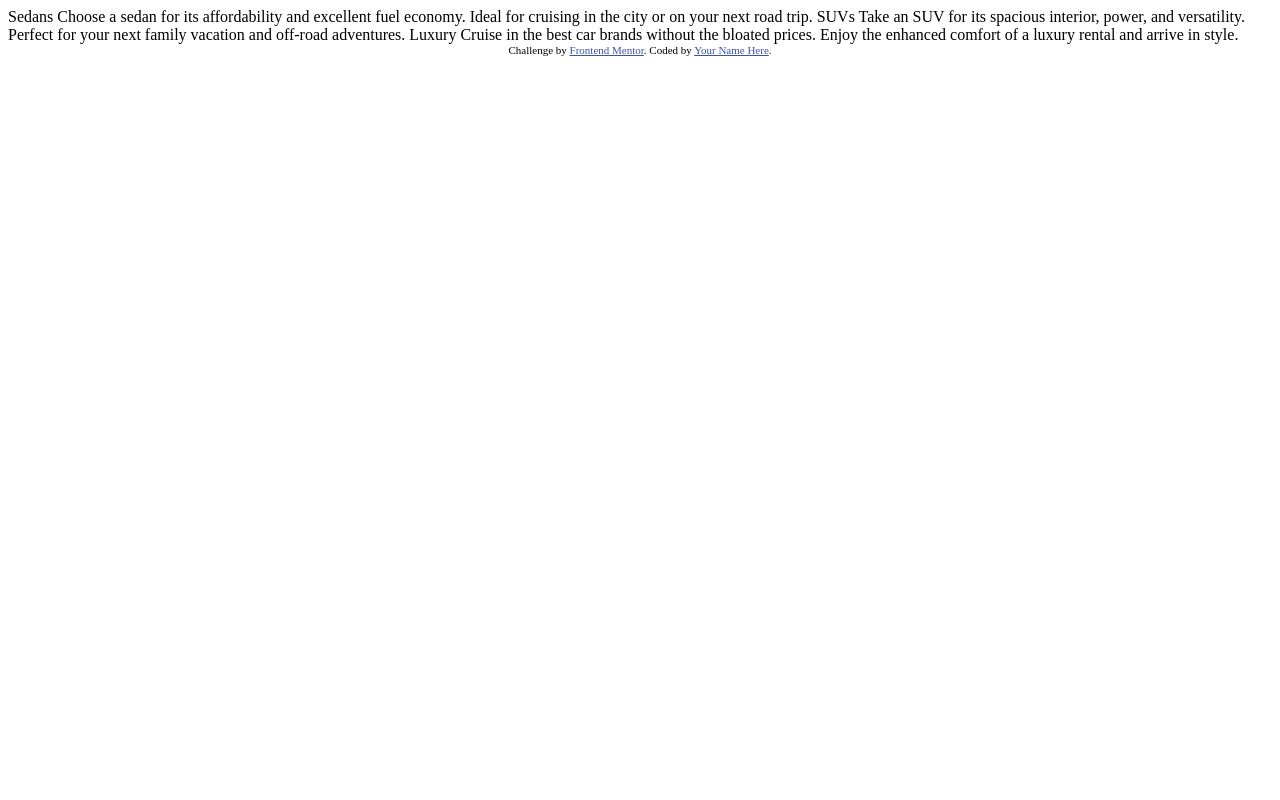
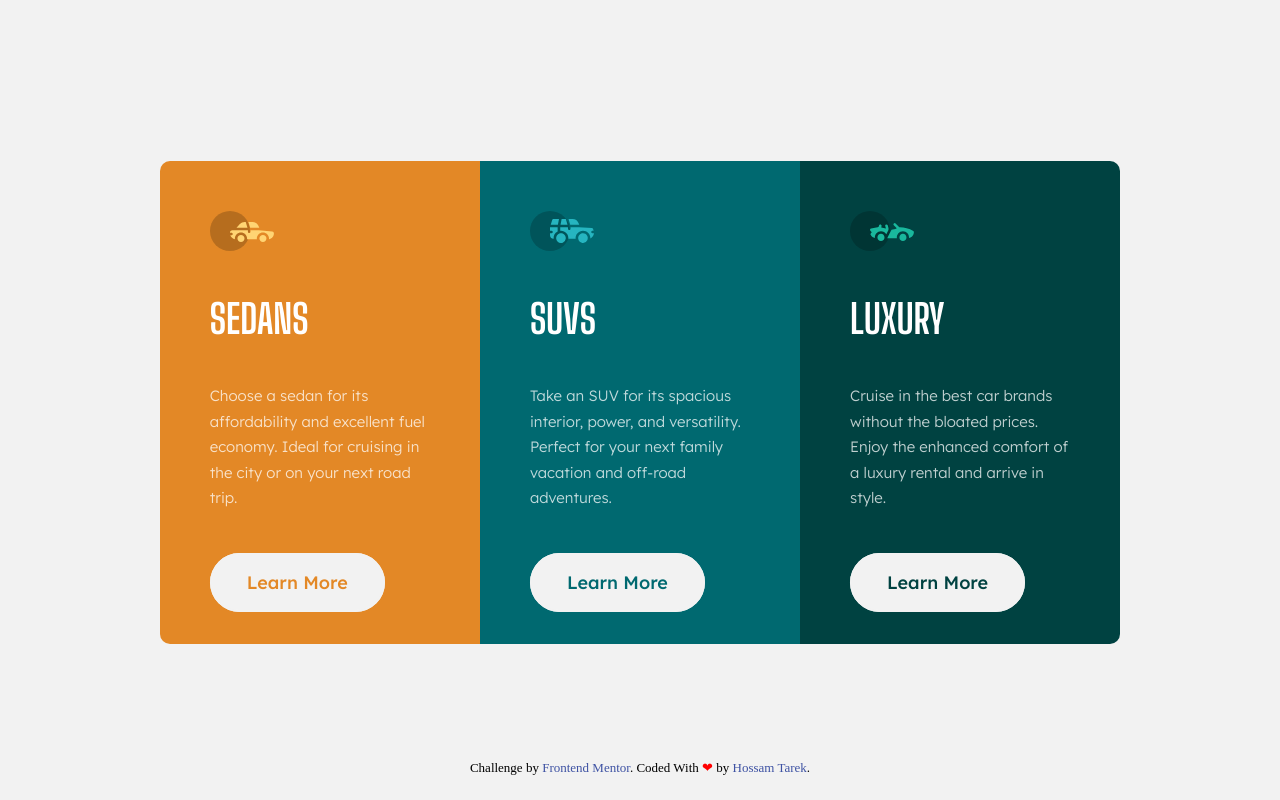
Before and after one commit to hossam4444/3-column-preview-card, a plain HTML site: page index.html in a window 1280 px wide. Drawn offline with Linux system fonts and the light colour scheme.

Commit message:
Uploading The Finished Project Files

```diff
--- /dev/null
+++ b/css/style.css
@@ -0,0 +1,106 @@
+* {
+  -webkit-box-sizing: border-box;
+  -moz-box-sizing: border-box;
+  -o-box-sizing:border-box;
+  box-sizing: border-box;
+}
+body {
+  margin: 0;
+  padding: 0;
+  background-color: var(--Very-light-gray);
+}
+:root {
+  --Bright-orange:hsl(31, 77%, 52%);
+  --Dark-cyan: hsl(184, 100%, 22%);
+  --Very-dark-cyan: hsl(179, 100%, 13%);
+  --paragraphs-color: hsla(0, 0%, 100%, 0.75);
+  --Very-light-gray:hsl(0, 0%, 95%); /* background, headings, buttons  */
+   --fs: 15px; /* Body Copy Font Size */
+}
+.container {
+  min-height: 95vh;
+  display: flex;
+  justify-content: center;
+  align-items: center;
+}
+.container .cards {
+  display: grid;
+  grid-template-columns: repeat(auto-fill, minmax(300px, 1fr));
+  border-radius: 10px;
+  margin: 50px 20px 5px;
+  color: white;
+  overflow: hidden;
+}
+.container .cards .card {
+  padding: 50px;
+}
+.container .cards .sedans {
+  background-color:var(--Bright-orange);
+}
+.container .cards .sedans a {
+  color:var(--Bright-orange);
+}
+.container .cards .sedans a:hover {
+  background-color:var(--Bright-orange);
+}
+.container .cards .suvs {
+  background-color:var(--Dark-cyan);
+}
+.container .cards .suvs a {
+  color:var(--Dark-cyan);
+}
+.container .cards .suvs a:hover {
+  background-color:var(--Dark-cyan);
+}
+.container .cards .luxury {
+  background-color:var(--Very-dark-cyan);
+}
+.container .cards .luxury a {
+  color:var(--Very-dark-cyan);
+}
+.container .cards .luxury a:hover {
+  background-color:var(--Very-dark-cyan);
+}
+.container .cards .card h2 {
+  font-size: 40px;
+  font-family: 'Big Shoulders Display', sans-serif;
+  font-weight: 700;
+  margin: 40px 0;
+  text-transform: uppercase;
+}
+.container .cards .card p {
+  font-size: var(--fs);
+  line-height: 1.7;
+  margin-bottom: 60px;
+  font-family: 'Lexend Deca', sans-serif;
+  font-weight: 300;
+  color: var(--paragraphs-color,hsla(0, 0%, 100%, 0.75));
+}
+.container .cards .card a {
+  background-color: var(--Very-light-gray);
+  border: 2px solid var(--Very-light-gray);
+  padding: 16px 35px;
+  border-radius: 30px;
+  text-decoration: none;
+  font-size: 18px;
+  font-family: 'Lexend Deca', sans-serif;
+  font-weight: 500;
+  transition: 0.3s;
+}
+.container .cards .card a:hover {
+  color: white;
+}
+.attribution {
+  font-size: 13px;
+  text-align: center;
+  padding-bottom: 10px;
+}
+@media (max-width:767px) {
+  .attribution {
+    padding: 20px;
+  }
+}
+.attribution a {
+  color: hsl(228, 45%, 44%);
+  text-decoration: none;
+}
--- a/index.html
+++ b/index.html
@@ -1,36 +1,66 @@
 <!DOCTYPE html>
 <html lang="en">
+
 <head>
   <meta charset="UTF-8">
-  <meta name="viewport" content="width=device-width, initial-scale=1.0"> <!-- displays site properly based on user's device -->
+  <meta name="viewport" content="width=device-width, initial-scale=1.0">
+  <!-- displays site properly based on user's device -->
+  <!-- Font -->
+  <link rel="stylesheet" href="">
+  <!-- Start Google Fonts -->
+  <link rel="preconnect" href="https://fonts.googleapis.com">
+  <link rel="preconnect" href="https://fonts.gstatic.com" crossorigin>
+  <link
+    href="https://fonts.googleapis.com/css2?family=Big+Shoulders+Display:wght@100;300;500;700;900&family=Cairo:wght@300;400;700&family=Open+Sans+Condensed:wght@300&display=swap"
+    rel="stylesheet">
 
+  <link rel="preconnect" href="https://fonts.googleapis.com">
+  <link rel="preconnect" href="https://fonts.gstatic.com" crossorigin>
+  <link
+    href="https://fonts.googleapis.com/css2?family=Big+Shoulders+Display:wght@100;300;500;700;900&family=Cairo:wght@300;400;700&family=Lexend+Deca:wght@300;500;700;900&family=Open+Sans+Condensed:wght@300&display=swap"
+    rel="stylesheet">
+    <!-- End Google Fonts -->
   <link rel="icon" type="image/png" sizes="32x32" href="./images/favicon-32x32.png">
+  <link rel="stylesheet" href="css/style.css">
+  <title>Frontend Mentor | 3-column preview card component</title>
+</head>
 
-  <title>Frontend Mentor | 3-column preview card component</title>
-
-  <!-- Feel free to remove these styles or customise in your own stylesheet 👍 -->
-  <style>
-    .attribution { font-size: 11px; text-align: center; }
-    .attribution a { color: hsl(228, 45%, 44%); }
-  </style>
-</head>
 <body>
-
-  Sedans
+  <div class="container">
+    <div class="cards">
+      <div class="card sedans">
+        <img src="images/icon-sedans.svg" alt="icon-sedans.svg is Missing">
+        <h2>Sedans</h2>
+        <p>
           Choose a sedan for its affordability and excellent fuel economy. Ideal for cruising in the city
           or on your next road trip.
-
-  SUVs
+        </p>
+        <a href="#">Learn More</a>
+      </div>
+      <div class="card suvs">
+        <img src="images/icon-suvs.svg" alt="icon-suvs.svg is Missing">
+        <h2>SUVs</h2>
+        <p>
           Take an SUV for its spacious interior, power, and versatility. Perfect for your next family vacation
           and off-road adventures.
-
-  Luxury
+        </p>
+        <a href="#">Learn More</a>
+      </div>
+      <div class="card luxury">
+        <img src="images/icon-luxury.svg" alt="icon-luxury.svg is Missing">
+        <h2>Luxury</h2>
+        <p>
           Cruise in the best car brands without the bloated prices. Enjoy the enhanced comfort of a luxury
           rental and arrive in style.
-
+        </p>
+        <a href="#">Learn More</a>
+      </div>
+    </div>
+  </div>
   <div class="attribution">
     Challenge by <a href="https://www.frontendmentor.io?ref=challenge" target="_blank">Frontend Mentor</a>.
-    Coded by <a href="#">Your Name Here</a>.
+    Coded With <span style="color: red;"> &#10084; </span> by <a href="#"> Hossam Tarek</a>.
   </div>
 </body>
+
 </html>
```
Lines whose indentation alone changed are shown as unchanged.
